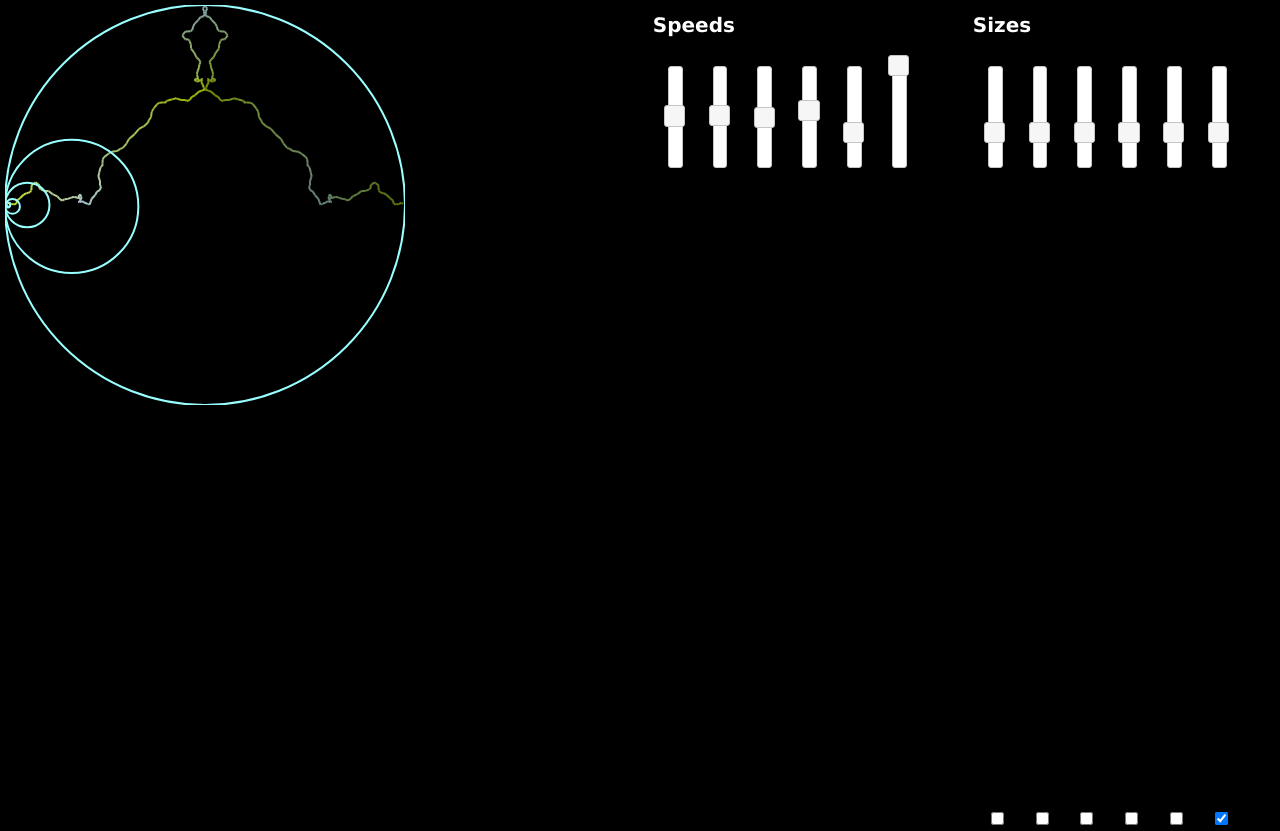
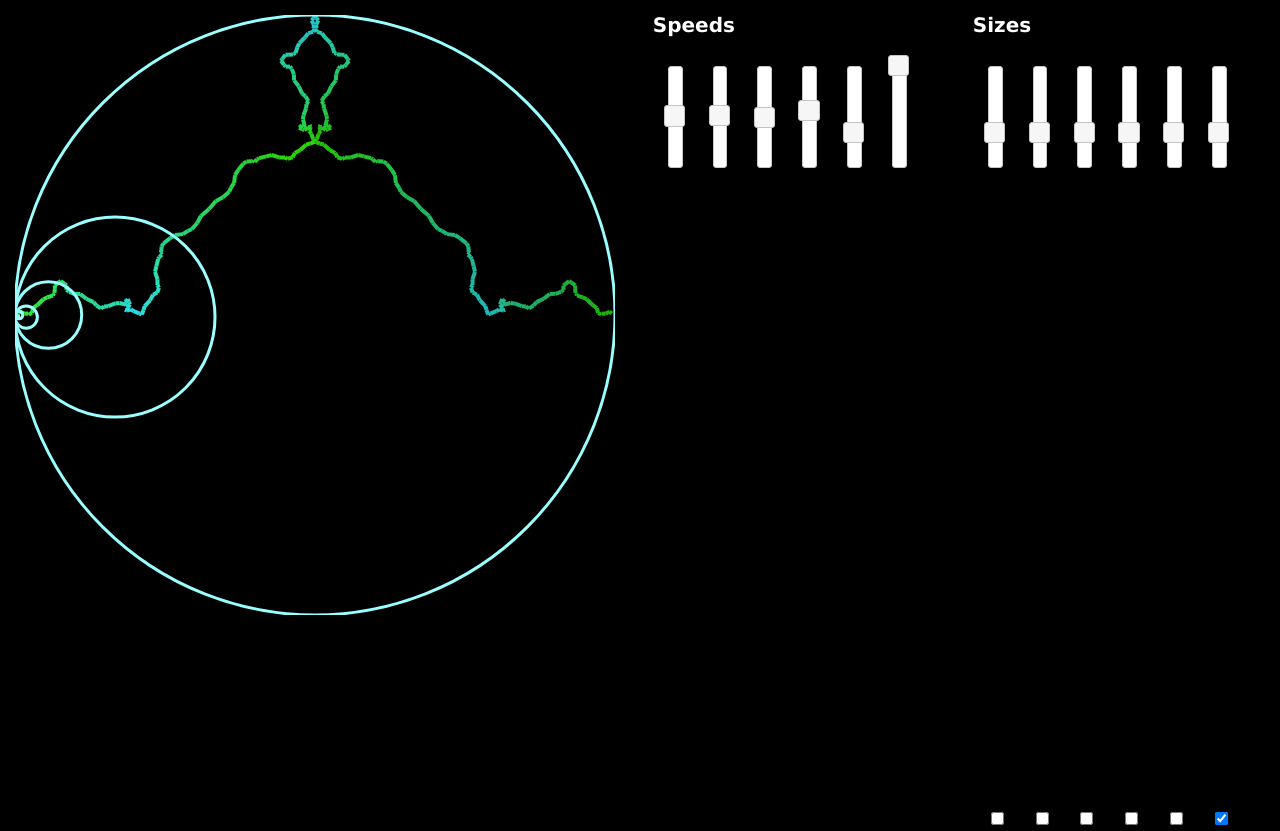
Before and after one commit to Trocoli/js-fractals-drawing, a plain HTML site: page index.html in a window 1280 px wide. Drawn offline with nearby package versions, Linux system fonts and the light colour scheme.

Commit message:
changes in size

```diff
--- a/index.html
+++ b/index.html
@@ -17,8 +17,8 @@
 <body>
 
 
-    <canvas id="fractal" width="400" height="400"></canvas>
-    <canvas id="circles" width="400" height="400"></canvas>
+    <canvas id="fractal" width="600" height="600"></canvas>
+    <canvas id="circles" width="600" height="600"></canvas>
 
     <div id="sliders">
         <h1>Sizes</h1>
--- a/script.js
+++ b/script.js
@@ -67,10 +67,10 @@ var fractal = document.getElementById("fractal"),
   bD = 5;
 fCtx.strokeStyle = "#99FFFF";
 fCtx.fillStyle = "rgba( 0, 0, 0, .05 )";
-fCtx.lineWidth = 2;
+fCtx.lineWidth = 4;
 
 cCtx.strokeStyle = "#99FFFF";
-cCtx.lineWidth = 2;
+cCtx.lineWidth = 3;
 
 window.requestAnimFrame = (function () {
   return (
@@ -111,7 +111,7 @@ function render() {
     "#" + ((1 << 24) + (r << 16) + (g << 8) + b).toString(16).substr(1);
 
   // partially erase the line
-  if (!(++rCount % 20)) {
+  if (!(++rCount % 40)) {
     fCtx.fillRect(0, 0, width, height);
   }
 
--- a/styles.css
+++ b/styles.css
@@ -4,8 +4,9 @@ body {
 
   canvas {
     position : absolute;
-    top      : 5px;
-    left     : 5px;
+    top      : 0px;
+    left     : 0px;
+    margin: 15px;
   }
 
   h1 {
```
